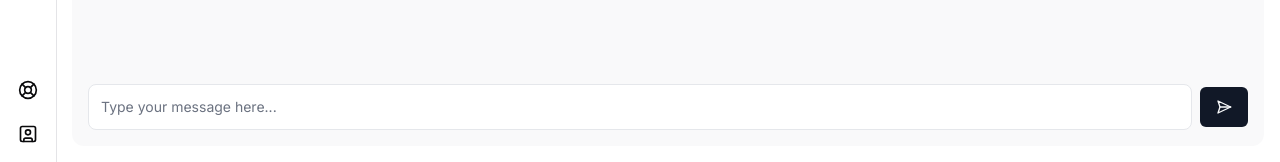
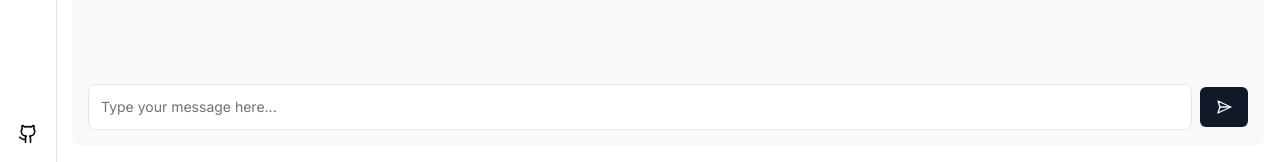
Before and after one commit to jero237/chat-playground, a Next.js app: page / in a window 1280 px wide. Shown: the part 638-800 px from the top of the page. Built offline with nearby package versions, Linux system fonts and the light colour scheme.

Commit message:
add github button

```diff
--- a/src/components/side-bar.tsx
+++ b/src/components/side-bar.tsx
@@ -1,20 +1,13 @@
-import {
-  Book,
-  Bot,
-  Code2,
-  LifeBuoy,
-  Settings2,
-  SquareTerminal,
-  SquareUser,
-  Triangle,
-} from "lucide-react";
+import { Github, SquareTerminal, Triangle } from "lucide-react";
 
-import { Button } from "@/components/ui/button";
+import { Button, buttonVariants } from "@/components/ui/button";
 import {
   Tooltip,
   TooltipContent,
   TooltipTrigger,
 } from "@/components/ui/tooltip";
+import { cn } from "@/lib/utils";
+import Link from "next/link";
 
 export default function SideBar() {
   return (
@@ -104,20 +97,22 @@ export default function SideBar() {
       <nav className="mt-auto grid gap-1 p-2">
         <Tooltip>
           <TooltipTrigger asChild>
-            <Button
-              variant="ghost"
-              size="icon"
-              className="mt-auto rounded-lg"
+            <Link
+              href={"https://github.com/jero237/chat-playground"}
+              className={cn(
+                "mt-auto rounded-lg",
+                buttonVariants({ variant: "ghost", size: "icon" })
+              )}
               aria-label="Help"
             >
-              <LifeBuoy className="size-5" />
-            </Button>
+              <Github className="size-5" />
+            </Link>
           </TooltipTrigger>
           <TooltipContent side="right" sideOffset={5}>
             Help
           </TooltipContent>
         </Tooltip>
-        <Tooltip>
+        {/* <Tooltip>
           <TooltipTrigger asChild>
             <Button
               variant="ghost"
@@ -131,7 +126,7 @@ export default function SideBar() {
           <TooltipContent side="right" sideOffset={5}>
             Account
           </TooltipContent>
-        </Tooltip>
+        </Tooltip> */}
       </nav>
     </aside>
   );
```
